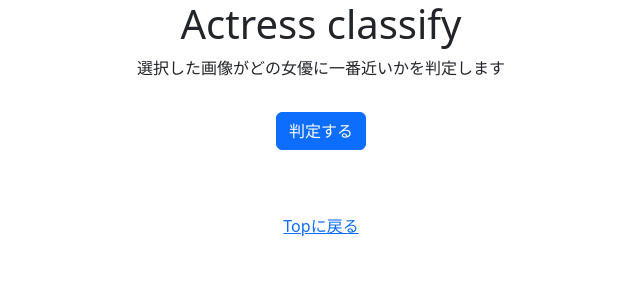
After one commit to midorigameee/study-python_flask, a Flask app: template templates/actress_classify.html in a window 1280 px wide. The commit adds this page. Shown: the top 300 px of the page, without its empty margins (319-959 px from the left). Run offline with Flask 2, Linux system fonts and the light colour scheme; the template is opened without the code that fills it, so the values that code supplies are empty.

Commit message:
App list > Actress classifyの導線を用意した

```diff
--- a/app.py
+++ b/app.py
@@ -102,8 +102,40 @@ def delete():
 @app.route('/app_list', methods=['GET'])
 def app_list():
     return render_template(
-        "app_list.html",
-        title="Face checker"
+        "app_list.html"
+        )
+
+
+@app.route('/execute_app', methods=['GET'])
+def execute_app():
+    if "app_name" not in request.args:
+        print("[EXECUTE APP]App is not defined.")
+        return redirect(url_for('index'))
+
+    print("[EXECUTE APP]request.args[app_name] : {}".format(request.args["app_name"]))
+
+    if request.args["app_name"] == "actress_classify":
+        return redirect(url_for('actress_classify'))
+    else:
+        print("[EXECUTE APP]App_name is not suitable.")
+        return redirect(url_for('index'))
+
+@app.route('/actress_classify')
+def actress_classify():
+    filename_list = checkImgExtension(os.listdir(os.path.join("static", app.config["UPLOAD_FOLDER"])))
+    filepath_list = []
+    for fname in filename_list:
+        fpath = createImgPath(fname)
+        filepath_list.append(fpath)
+
+    print("[ACTRESS CLASSIFY]filename_list : {}".format(filename_list))
+    print("[ACTRESS CLASSIFY]filepath_list : {}".format(filepath_list))
+
+    return render_template(
+        "actress_classify.html",
+        list_len=len(filename_list),
+        filename_list=filename_list,
+        filepath_list=filepath_list
         )
 
 
--- /dev/null
+++ b/templates/actress_classify.html
@@ -0,0 +1,30 @@
+{% include "header.html" %}
+<div class="d-flex justify-content-center">
+    <h1>Actress classify</h1>
+</div>
+<div class="d-flex justify-content-center">
+    <p>選択した画像がどの女優に一番近いかを判定します</p>
+</div>
+<div class="container">
+    <div class="row">
+        {% for i in range(list_len) %}
+            <div class="col-3 justify-content-center">
+                <div class="d-flex justify-content-center">
+                    <div>{{ filename_list[i] }}</div>
+                </div>
+                <a href="/detail?filename={{ filename_list[i] }}">
+                    <img class="img-thumbnail img-fluid" src="{{ url_for('static', filename=filepath_list[i]) }}" alt="uploaded image">
+                </a>
+            </div>
+        {% endfor %}
+    </div>
+    <div class="row">
+        <div class="d-flex justify-content-center">
+            <p class="btn btn-primary mt-3">判定する</p>
+        </div>
+    </div>
+</div>
+<div class="d-flex justify-content-center">
+    <a class="mt-5" href="/">Topに戻る</a>
+</div>
+{% include "footer.html" %}
--- a/templates/app_list.html
+++ b/templates/app_list.html
@@ -3,6 +3,9 @@
     <h1>App list</h1>
 </div>
 <div class="d-flex justify-content-center">
+    <a href="/execute_app?app_name=actress_classify">Actress classify</a>
+</div>
+<div class="d-flex justify-content-center">
     <a class="mt-5" href="/">Topに戻る</a>
 </div>
 {% include "footer.html" %}
```
